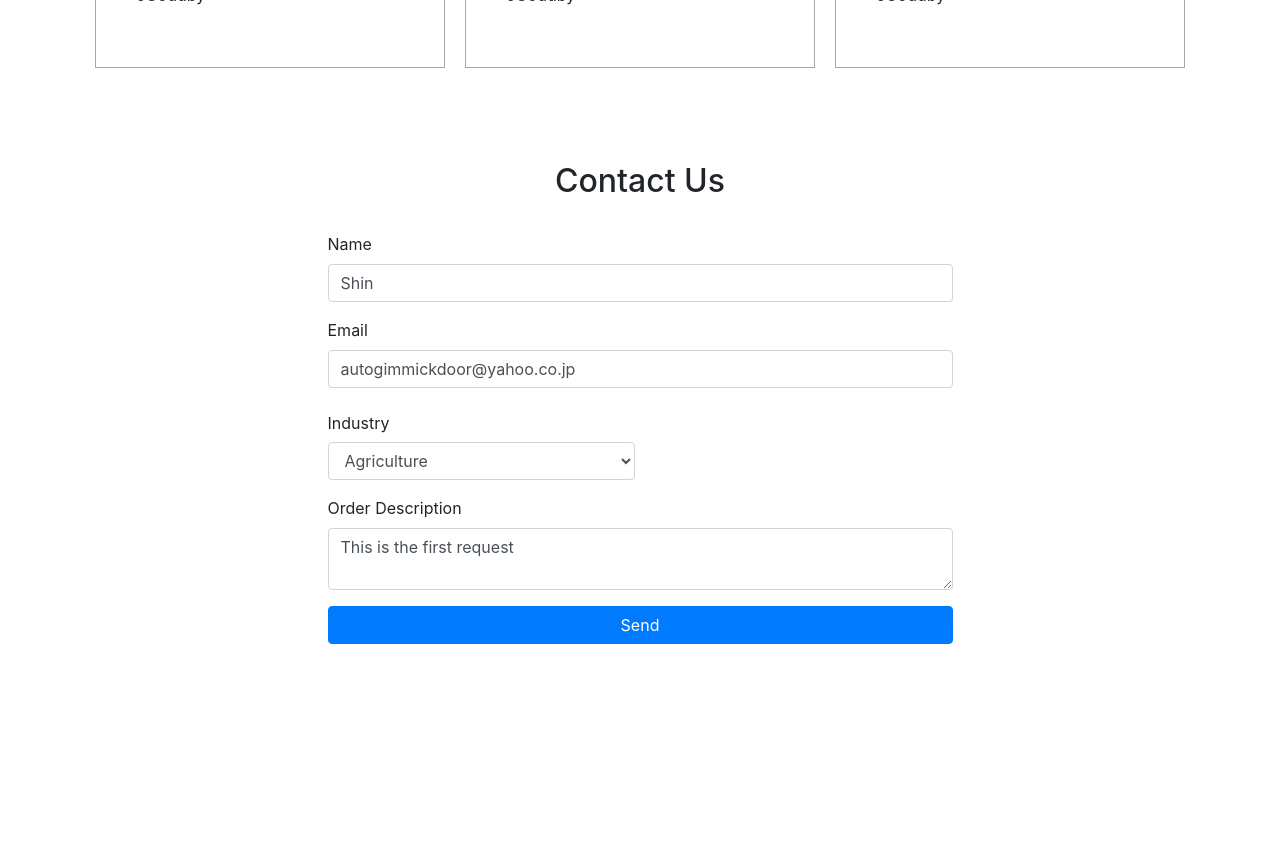
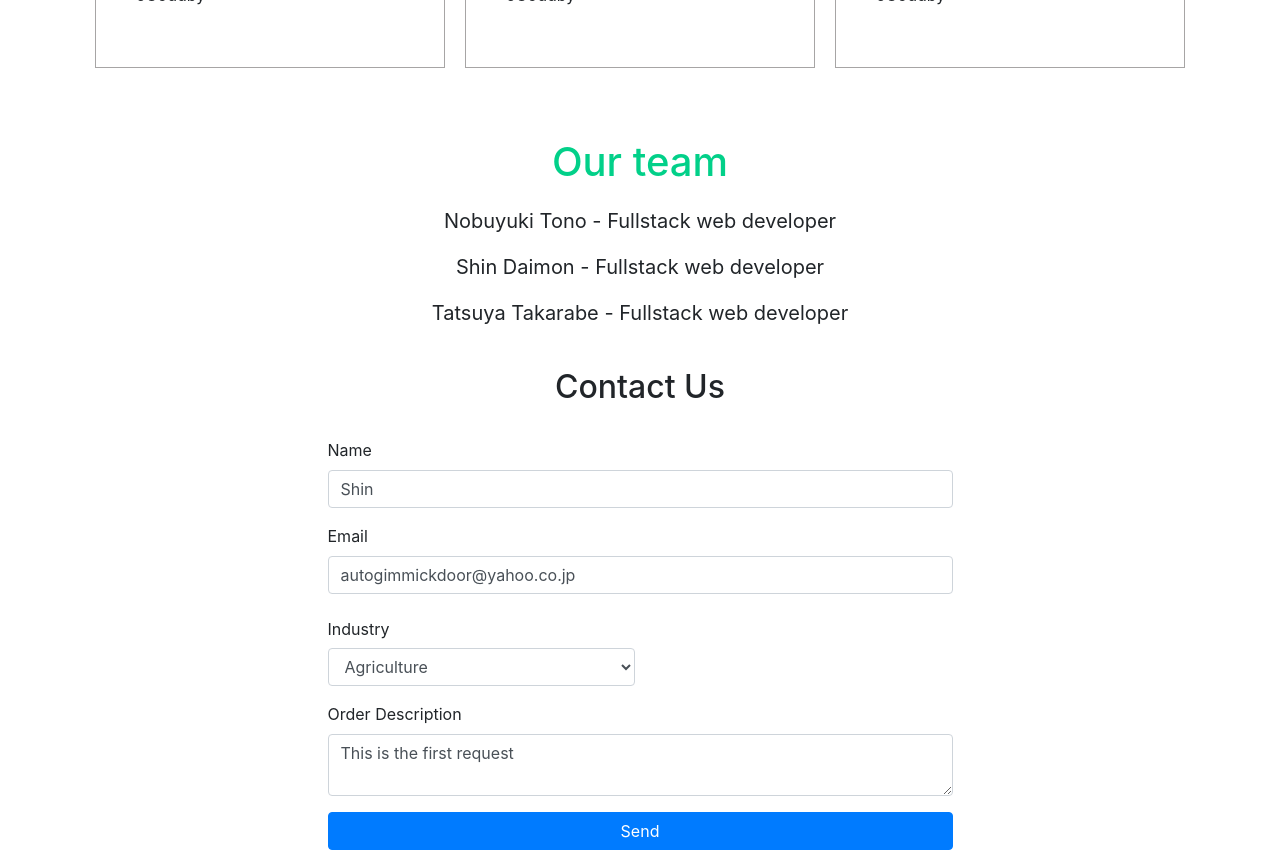
Before and after one commit to nobuyuki-tono/CICCC-final-poject, a React (Create React App) app: page / in a window 1280 px wide. Shown: the part 1100-1966 px from the top of the page. Before the commit the page ends 1760 px from the top, so only its background shows below. Built offline with nearby package versions, Linux system fonts and the light colour scheme.

Commit message:
Created Team component and added style to it

```diff
--- a/src/App.js
+++ b/src/App.js
@@ -3,11 +3,13 @@ import ContactForm from "./components/ContactForm/ContactForm";
 
 import "./App.css";
 import AboutUs from "./components/AboutUs";
+import Team from "./components/Team";
 
 function App() {
   return (
     <div className="App">
       <AboutUs />
+      <Team />
       <ContactForm />
     </div>
   );
--- /dev/null
+++ b/src/components/Team.jsx
@@ -0,0 +1,17 @@
+import React from "react";
+
+import "../styles/Team.scss";
+
+const Team = () => {
+  return (
+    <div className="team">
+      <h3>Our team</h3>
+
+      <p>Nobuyuki Tono - Fullstack web developer</p>
+      <p>Shin Daimon - Fullstack web developer</p>
+      <p>Tatsuya Takarabe - Fullstack web developer</p>
+    </div>
+  );
+};
+
+export default Team;
--- /dev/null
+++ b/src/styles/Team.scss
@@ -0,0 +1,13 @@
+.team {
+  text-align: center;
+
+  h3 {
+    font-size: 40px;
+    color: rgb(2, 208, 137);
+    margin-bottom: 20px;
+  }
+
+  p {
+    font-size: 20px;
+  }
+}
```
Also changed, not shown: 1 other file (tests, documents, lock files or other folders).
